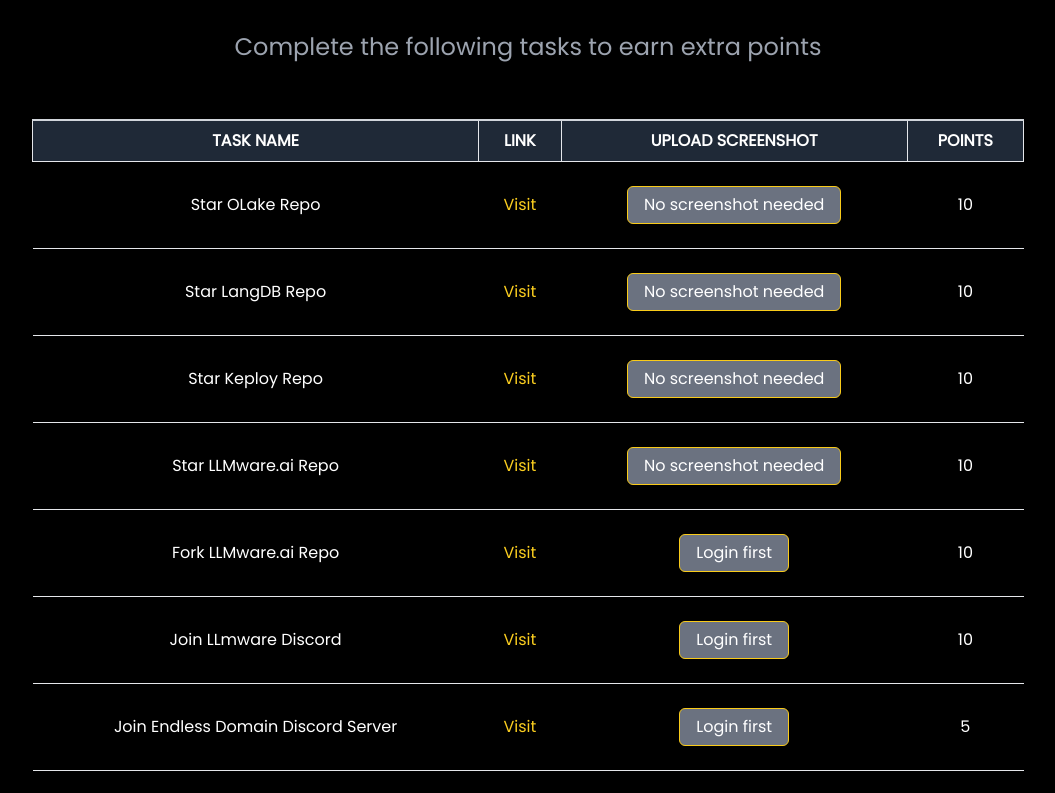
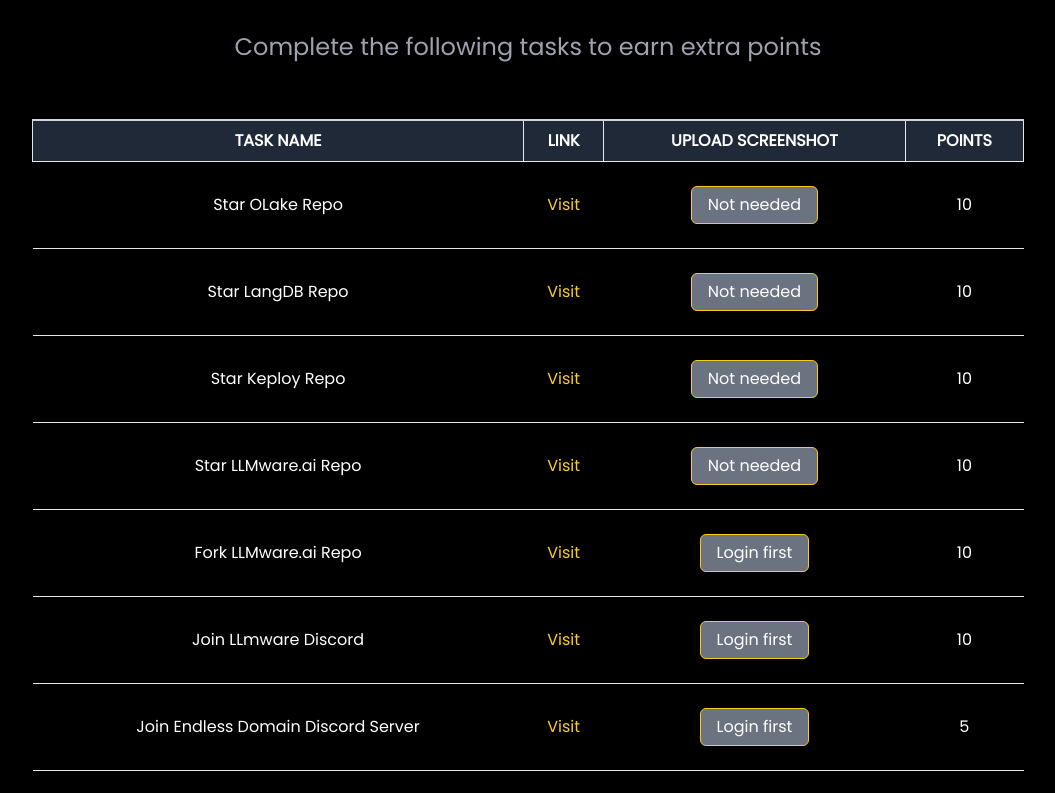
Before and after one commit to Resourcio2022/apertre2.0-frontend, a Next.js app: page / in a window 1280 px wide. Shown: the part 2100-2893 px from the top of the page, without its empty margins (112-1167 px from the left). Built offline with nearby package versions, Linux system fonts and the light colour scheme; no server answers.

Commit message:
fix  : pa profile, ticket

```diff
--- a/app/_components/task-table.tsx
+++ b/app/_components/task-table.tsx
@@ -11,18 +11,78 @@ interface Task {
 }
 
 const tasks: Task[] = [
-  { name: "Star OLake Repo", link: "https://github.com/datazip-inc/olake", screenShotrequired: false, points: 10 },
-  { name: "Star LangDB Repo", link: "https://github.com/langdb/ai-gateway", screenShotrequired: false, points: 10 },
-  { name: "Star Keploy Repo", link: "https://github.com/keploy/keploy", screenShotrequired: false, points: 10 },
-  { name: "Star LLMware.ai Repo", link: "https://github.com/llmware-ai/llmware", screenShotrequired: false, points: 10 },
-  { name: "Fork LLMware.ai Repo", link: "https://github.com/llmware-ai/llmware", screenShotrequired: true, points: 10 },
-  { name: "Join LLmware Discord", link: "https://discord.gg/ycbZDbvZDK", screenShotrequired: true, points: 10 },
-  { name: "Join Endless Domain Discord Server", link: "https://discord.gg/AzEKaA4pBA ", screenShotrequired: true, points: 5 },
-  { name: "Follow DevRelSquad LinkedIn", link: "https://www.linkedin.com/company/devrelsquad/", screenShotrequired: true, points: 5 },
-  { name: "Follow Resourcio YouTube", link: "https://www.youtube.com/@resourciocommunity", screenShotrequired: true, points: 5 },
-  { name: "Follow Resourcio Twitter", link: "https://x.com/resourcio_", screenShotrequired: true, points: 5 },
-  { name: "Follow Apertre2.0 LinkedIn", link: "https://www.linkedin.com/showcase/apertre", screenShotrequired: true, points: 5 },
-  { name: "Follow Apertre2.0 Twitter", link: "https://x.com/apertre25", screenShotrequired: true, points: 5 }
+  {
+    name: "Star OLake Repo",
+    link: "https://github.com/datazip-inc/olake",
+    screenShotrequired: false,
+    points: 10,
+  },
+  {
+    name: "Star LangDB Repo",
+    link: "https://github.com/langdb/ai-gateway",
+    screenShotrequired: false,
+    points: 10,
+  },
+  {
+    name: "Star Keploy Repo",
+    link: "https://github.com/keploy/keploy",
+    screenShotrequired: false,
+    points: 10,
+  },
+  {
+    name: "Star LLMware.ai Repo",
+    link: "https://github.com/llmware-ai/llmware",
+    screenShotrequired: false,
+    points: 10,
+  },
+  {
+    name: "Fork LLMware.ai Repo",
+    link: "https://github.com/llmware-ai/llmware",
+    screenShotrequired: true,
+    points: 10,
+  },
+  {
+    name: "Join LLmware Discord",
+    link: "https://discord.gg/ycbZDbvZDK",
+    screenShotrequired: true,
+    points: 10,
+  },
+  {
+    name: "Join Endless Domain Discord Server",
+    link: "https://discord.gg/AzEKaA4pBA ",
+    screenShotrequired: true,
+    points: 5,
+  },
+  {
+    name: "Follow DevRelSquad LinkedIn",
+    link: "https://www.linkedin.com/company/devrelsquad/",
+    screenShotrequired: true,
+    points: 5,
+  },
+  {
+    name: "Follow Resourcio YouTube",
+    link: "https://www.youtube.com/@resourciocommunity",
+    screenShotrequired: true,
+    points: 5,
+  },
+  {
+    name: "Follow Resourcio Twitter",
+    link: "https://x.com/resourcio_",
+    screenShotrequired: true,
+    points: 5,
+  },
+  {
+    name: "Follow Apertre2.0 LinkedIn",
+    link: "https://www.linkedin.com/showcase/apertre",
+    screenShotrequired: true,
+    points: 5,
+  },
+  {
+    name: "Follow Apertre2.0 Twitter",
+    link: "https://x.com/apertre25",
+    screenShotrequired: true,
+    points: 5,
+  },
 ];
 
 export default function TaskTable() {
@@ -31,26 +91,41 @@ export default function TaskTable() {
   return (
     <div className="bg-black w-full p-4 sm:p-6 md:p-8 lg:px-12 lg:py-20">
       <div className="flex flex-col items-center pb-10">
-        <h1 className="text-4xl md:text-7xl font-bold text-textyellow font-mokoto">BONUS POINTS</h1>
-        <span className="text-lg md:text-2xl text-gray-400 font-Poppins my-4">Complete the following tasks to earn extra points</span>
+        <h1 className="text-4xl md:text-7xl font-bold text-textyellow font-mokoto">
+          BONUS POINTS
+        </h1>
+        <span className="text-lg md:text-2xl text-gray-400 font-Poppins my-4">
+          Complete the following tasks to earn extra points
+        </span>
       </div>
-      <div className="overflow-x-auto px-24">
+      <div className="overflow-x-auto sm:px-24">
         <table className="w-full border-t-2 text-white border-gray-300">
           <thead>
             <tr className="text-white bg-gray-800 w-full">
-              {['Task Name', 'Link', 'Upload Screenshot', 'Points'].map(header => (
-                <th key={header} className="py-2 px-3 border uppercase">{header}</th>
-              ))}
+              {["Task Name", "Link", "Upload Screenshot", "Points"].map(
+                (header) => (
+                  <th key={header} className="py-2 px-2 border uppercase">
+                    {header}
+                  </th>
+                )
+              )}
             </tr>
           </thead>
           <tbody>
             {tasks.map((task, index) => (
               <tr key={index} className="border-t text-center w-full">
-                <td className="py-2 px-3">{task.name}</td>
-                <td className="py-2 px-3">
-                  <Link href={task.link} target="_blank" rel="noopener noreferrer" className="text-textyellow hover:border-b-2">Visit</Link>
+                <td className="py-2 px-2">{task.name}</td>
+                <td className="py-2 px-2">
+                  <Link
+                    href={task.link}
+                    target="_blank"
+                    rel="noopener noreferrer"
+                    className="text-textyellow hover:border-b-2"
+                  >
+                    Visit
+                  </Link>
                 </td>
-                <td className="py-6 px-3 flex justify-center">
+                <td className="py-6 px-2 flex justify-center">
                   {task.screenShotrequired ? (
                     <SimpleImageUploader
                       folderPath={githubUsername}
@@ -58,10 +133,8 @@ export default function TaskTable() {
                       isSignedIn={isSignedIn}
                     />
                   ) : (
-                    <span
-                      className="bg-gray-500 text-white font-medium px-4 py-1.5 rounded-md border border-customYellow"
-                    >
-                      No screenshot needed
+                    <span className="bg-gray-500 text-white font-medium px-4 py-1.5 rounded-md border border-customYellow">
+                      Not needed
                     </span>
                   )}
                 </td>
@@ -73,4 +146,4 @@ export default function TaskTable() {
       </div>
     </div>
   );
-};
+}
--- a/app/api/ticket/route.tsx
+++ b/app/api/ticket/route.tsx
@@ -50,20 +50,20 @@ export async function GET(req: NextRequest) {
         >
           <img
             src={imageUrl}
-            width={1920}
-            height={1080}
+            width={900}
+            height={491}
             alt=""
             style={{ position: "relative", width: "100%", height: "100%" }}
           />
           <p
-            style={{ fontSize: "5rem", display: "flex", alignItems: "center", position: "absolute", left: "8.5rem", bottom: "13.5rem", zIndex: "10", color: "white" }}
+            style={{ fontSize: "3rem", display: "flex", alignItems: "center", position: "absolute", left: "3.8rem", bottom: "6rem", zIndex: "10", color: "white" }}
           >
             {name.split(" ")[0]}
           </p>
-          <p style={{ fontSize: "3rem", display: "flex", alignItems: "center", position: "absolute", left: "17rem", bottom: "7rem", zIndex: "10", color: "yellow" }}>{github}</p>
+          <p style={{ fontSize: "2rem", display: "flex", alignItems: "center", position: "absolute", left: "7.5rem", bottom: "2.1rem", zIndex: "10", color: "yellow" }}>{github}</p>
         </div>
       ),
-      { width: 1980, height: 1080 }
+      { width: 900, height: 491 }
     );
   }
   catch (error) {
--- a/app/profile/_components/project-admin.tsx
+++ b/app/profile/_components/project-admin.tsx
@@ -53,14 +53,15 @@ const ProjectAdmin = memo(function ProjectAdmin({
 
   return (
     <div className="flex flex-col justify-center text-textyellow">
-      <div className="flex flex-col lg:flex-row w-full items-center gap-7">
+      <div className="flex flex-col lg:flex-row w-full items-center gap-7 lg:justify-between">
+        <div className="flex flex-col lg:flex-row w-[70%] gap-4">
           {image && (
             <Image
               src={image}
               alt=""
               width={160}
               height={160}
-            className="rounded-full border-textyellow border-2"
+              className="rounded-full border-textyellow border-2 w-40 h-40"
             />
           )}
           <div className="flex flex-col justify-between items-baseline">
@@ -78,7 +79,9 @@ const ProjectAdmin = memo(function ProjectAdmin({
             <div className="flex flex-col gap-2 py-3 mb-4 text-white">
               <div className="flex gap-3 items-center">
                 <MdAlternateEmail className="size-6 text-textyellow" />
-              <span className="font-Poppins font-normal">{profile.email}</span>
+                <span className="font-Poppins font-normal">
+                  {profile.email}
+                </span>
               </div>
               <div className="flex gap-3 items-center">
                 <BsPhone className="size-6 text-textyellow" />
@@ -113,7 +116,8 @@ const ProjectAdmin = memo(function ProjectAdmin({
               )}
             </div>
           </div>
-        {profile.status === 'VERIFIED' && (
+        </div>
+        {profile.status === "VERIFIED" && (
           <Ticket
             name={profile.fullname}
             github={profile.username}
--- a/components/ui/Modals/ProjectModal.tsx
+++ b/components/ui/Modals/ProjectModal.tsx
@@ -46,11 +46,25 @@ function ProjectModal({ isVisible, onClose }: ModalLayoutProps) {
             </div>
             <div className="flex items-center gap-2">
               <p className=" text-gray-300">by</p>
-              <h3 className=" text-lg font-bold">
-                {projectData.projectAdmin.fullname}
-              </h3>
+              <Link
+                href={`https://www.github.com/${projectData.projectAdmin.username}`}
+                target="_blank"
+              >
+                <h3 className=" text-lg font-bold">
+                  {projectData.projectAdmin.fullname}
+                </h3>
+              </Link>
             </div>
-            <p className="text-gray-300 mt-1">Domain : {projectData.projectDomain.split("_").map(word => word.charAt(0).toUpperCase() + word.slice(1).toLowerCase()).join(" ")}</p>
+            <p className="text-gray-300 mt-1">
+              Domain :{" "}
+              {projectData.projectDomain
+                .split("_")
+                .map(
+                  (word) =>
+                    word.charAt(0).toUpperCase() + word.slice(1).toLowerCase()
+                )
+                .join(" ")}
+            </p>
           </div>
           <p>
             Description :{" "}
@@ -69,11 +83,11 @@ function ProjectModal({ isVisible, onClose }: ModalLayoutProps) {
             ))}
           </div>
           <div className="w-full flex justify-center">
-              <Link href={projectData.repoURL} target="_blank">
-              <Button
-              className="bg-textyellow text-black font-bold py-2 px-4 rounded-md hover:bg-textyellow/30 hover:text-textyellow hover:border hover:border-textyellow"
-              >Go to project</Button>
-              </Link>
+            <Link href={projectData.repoURL} target="_blank">
+              <Button className="bg-textyellow text-black font-bold py-2 px-4 rounded-md hover:bg-textyellow/30 hover:text-textyellow hover:border hover:border-textyellow">
+                Go to project
+              </Button>
+            </Link>
           </div>
         </div>
       </div>
```
Also changed, not shown: components/ImageUploader.tsx (+29 -22 lines), components/Ticket.tsx (+5 -21 lines). Lines whose indentation alone changed are shown as unchanged.
